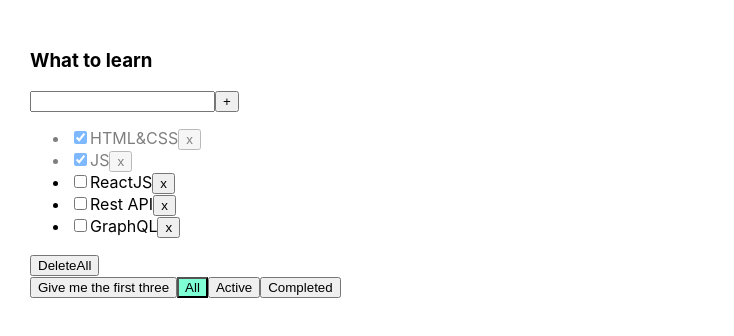
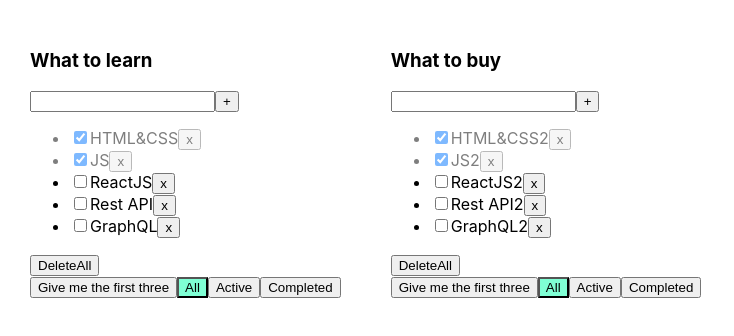
Before and after one commit to Ynnost/Todolist, a React (Create React App) app: page / in a window 1280 px wide. Shown: the top 336 px of the page, without its empty margins (0-734 px from the left). Built offline with nearby package versions, Linux system fonts and the light colour scheme.

Commit message:
new Commit

```diff
--- a/src/App.tsx
+++ b/src/App.tsx
@@ -1,36 +1,54 @@
-import React from 'react';
+import React, {useState} from 'react';
 import './App.css';
 import {Todolist} from './Todolist';
 import {v1} from 'uuid'
 
 export type FilterValuesType = "all" | "active" | "completed" | "three";
 
+export type TodolistType = {
+    id: string,
+    title: string,
+    filter: FilterValuesType
+}
+
 function App() {
 
-    let tasks =[
-        {id: v1(), title: "HTML&CSS", isDone: true},
-        {id: v1(), title: "JS", isDone: true},
-        {id: v1(), title: "ReactJS", isDone: false},
-        {id: v1(), title: "Rest API", isDone: false},
-        {id: v1(), title: "GraphQL", isDone: false},
-    ];
+    let todolistID1 = v1()
+    let todolistID2 = v1()
 
+    let [todolistS, setTodolistS] = useState<Array<TodolistType>>([
+        {id: todolistID1, title: "What to learn", filter: 'all'},
+        {id: todolistID2, title: "What to buy", filter: 'all'}
+    ])
+
+
+    let [tasks, setTasks] = useState({
+        [todolistID1]: [
+            {id: v1(), title: "HTML&CSS", isDone: true},
+            {id: v1(), title: "JS", isDone: true},
+            {id: v1(), title: "ReactJS", isDone: false},
+            {id: v1(), title: "Rest API", isDone: false},
+            {id: v1(), title: "GraphQL", isDone: false},
+        ],
+        [todolistID2]: [
+            {id: v1(), title: "HTML&CSS2", isDone: true},
+            {id: v1(), title: "JS2", isDone: true},
+            {id: v1(), title: "ReactJS2", isDone: false},
+            {id: v1(), title: "Rest API2", isDone: false},
+            {id: v1(), title: "GraphQL2", isDone: false},
+        ]
+    })
 
 
     return (
         <div className="App">
-            <Todolist title="What to learn" tasks={tasks}/>
+            {todolistS.map(el => {
+                return (
+                    <Todolist key={el.id} title={el.title} tasks={tasks[el.id]}/>
+                )
+            })}
         </div>
     );
 }
 
 export default App;
-
-
-// let [tasks, setTasks] = useState([
-//     {id: v1(), title: "HTML&CSS", isDone: true},
-//     {id: v1(), title: "JS", isDone: true},
-//     {id: v1(), title: "ReactJS", isDone: false},
-//     {id: v1(), title: "Rest API", isDone: false},
-//     {id: v1(), title: "GraphQL", isDone: false},
-// ]);
```
Also changed, not shown: src/Todolist.tsx (+54 -22 lines).
